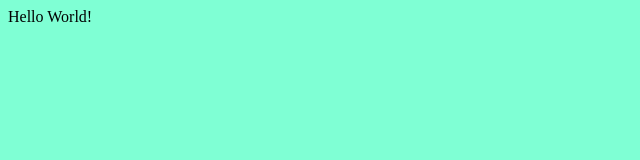
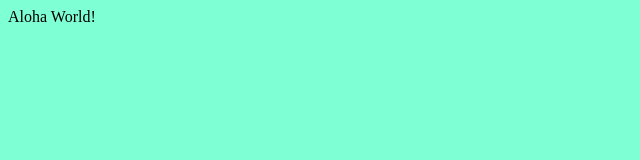
Before and after one commit to ShigenToma/ShigenToma.github.io, a plain HTML site: page index.html in a window 1280 px wide. Shown: the full height of the page, 0-640 px from the left. Drawn offline with Linux system fonts and the light colour scheme.

Commit message:
change hello world

```diff
--- a/index.html
+++ b/index.html
@@ -9,7 +9,7 @@
     <link rel="stylesheet" href="css/styles.css">
 </head>
 <body>
-    Hello World!
+    Aloha World!
     <script src="js/app.js"></script>
 </body>
 </html>
```
